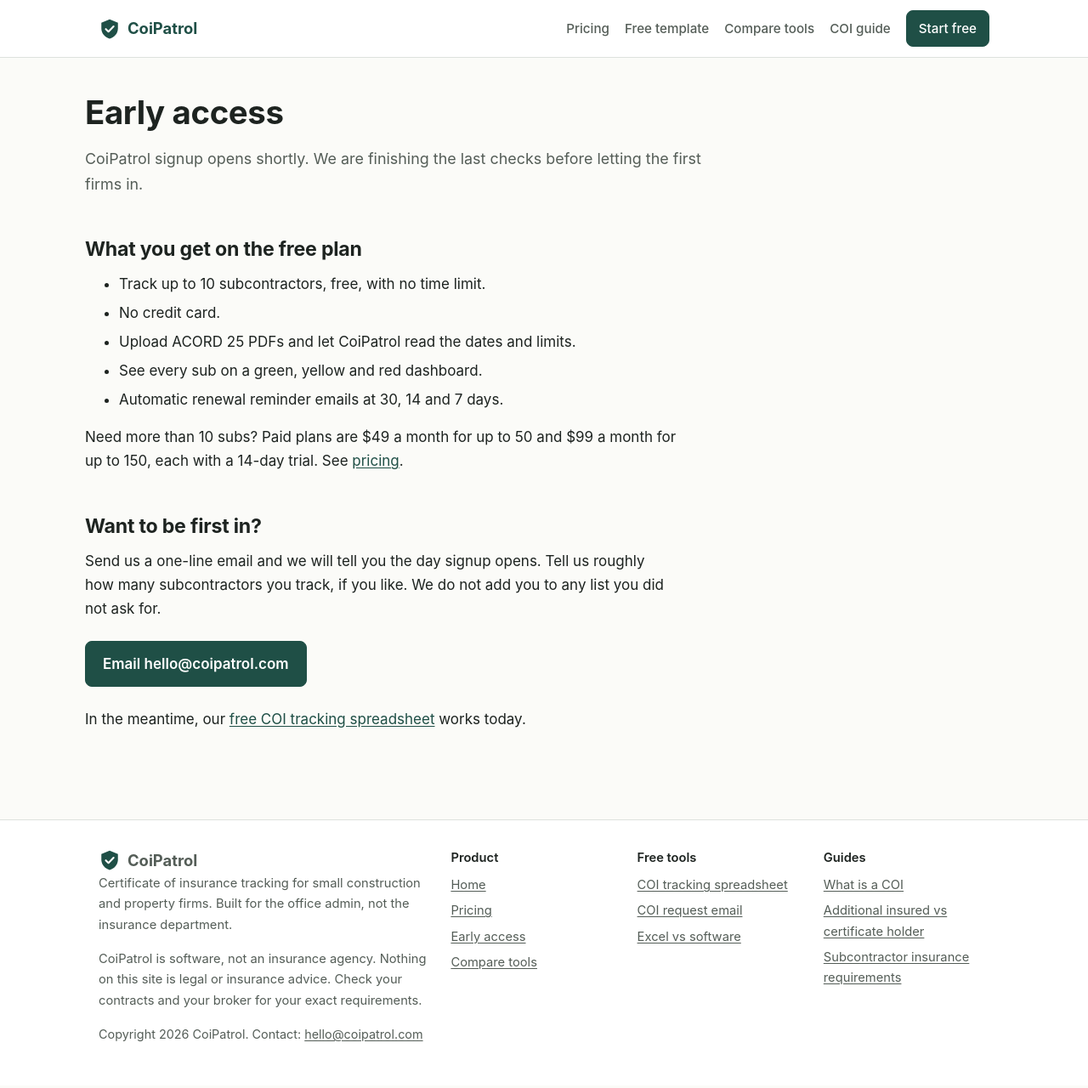
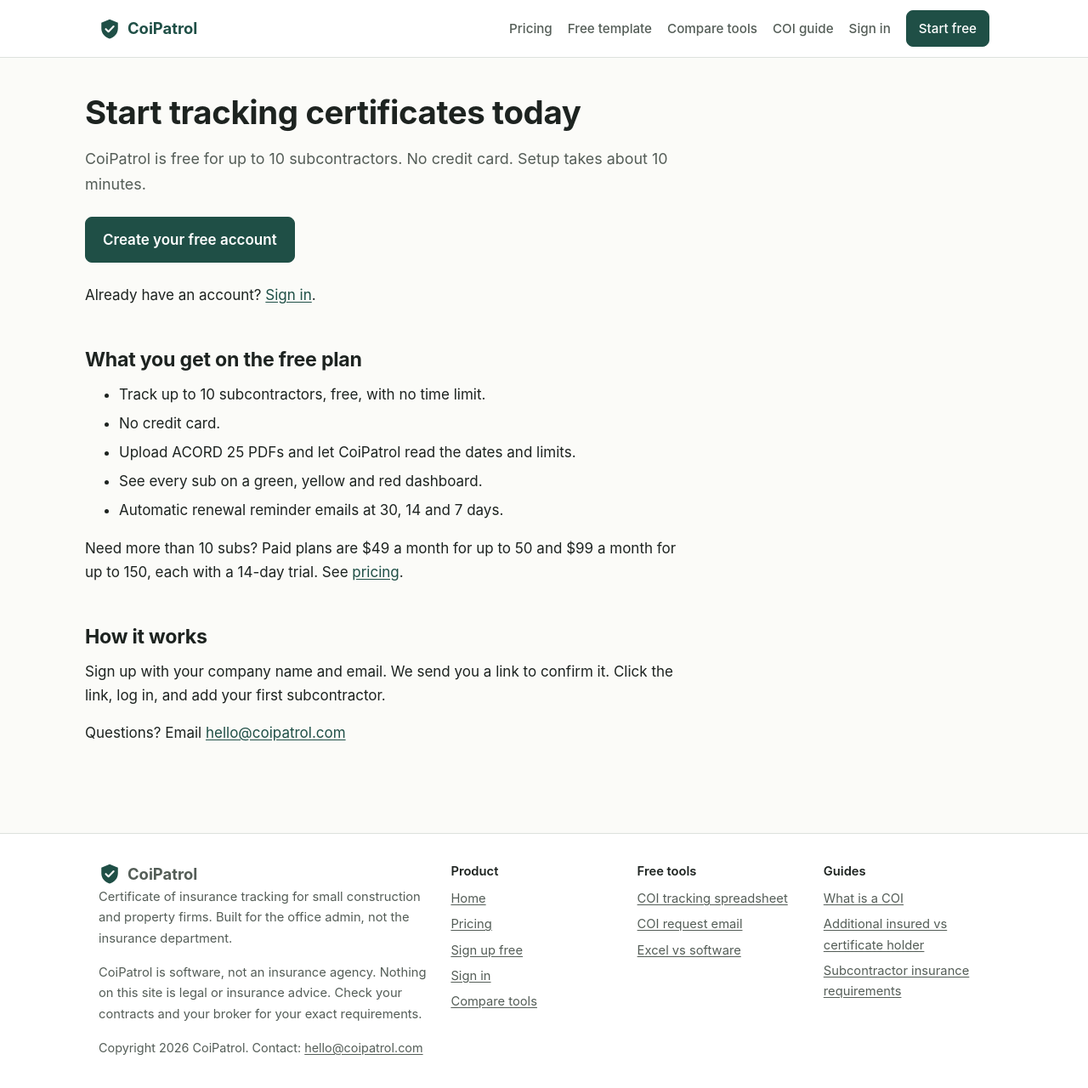
Before and after one commit to aminafara123/coipatrol-site, a plain HTML site: page signup.html in a window 1280 px wide. Shown: the whole page at 85% size. Drawn offline with Linux system fonts and the light colour scheme.

Commit message:
CoiPatrol site: signup funnel to live app, honest pricing buttons

```diff
--- a/signup.html
+++ b/signup.html
@@ -3,12 +3,12 @@
 <head>
 <meta charset="utf-8">
 <meta name="viewport" content="width=device-width, initial-scale=1">
-<title>Early Access | CoiPatrol</title>
-<meta name="description" content="CoiPatrol signup opens shortly. Free for up to 10 subcontractors. Email us to get early access.">
+<title>Sign Up Free | CoiPatrol</title>
+<meta name="description" content="Create your free CoiPatrol account. Track up to 10 subcontractors free. No credit card.">
 <meta name="robots" content="noindex">
 <link rel="canonical" href="https://coipatrol.com/signup.html">
-<meta property="og:title" content="Early Access | CoiPatrol">
-<meta property="og:description" content="CoiPatrol signup opens shortly. Free for up to 10 subcontractors. Email us to get early access.">
+<meta property="og:title" content="Sign Up Free | CoiPatrol">
+<meta property="og:description" content="Create your free CoiPatrol account. Track up to 10 subcontractors free. No credit card.">
 <meta property="og:type" content="website">
 <meta property="og:url" content="https://coipatrol.com/signup.html">
 <link rel="icon" href="/favicon.svg" type="image/svg+xml">
@@ -25,14 +25,17 @@
 <a href="/free-coi-tracking-spreadsheet/">Free template</a>
 <a href="/best-coi-tracking-software/">Compare tools</a>
 <a href="/what-is-a-certificate-of-insurance/">COI guide</a>
-<a class="btn" href="/signup.html">Start free</a>
+<a href="https://app.coipatrol.com/login">Sign in</a>
+<a class="btn" href="https://app.coipatrol.com/register">Start free</a>
     </nav>
   </div>
 </header>
 <main id="main">
 <section class="wrap article">
-  <h1>Early access</h1>
-  <p class="lede">CoiPatrol signup opens shortly. We are finishing the last checks before letting the first firms in.</p>
+  <h1>Start tracking certificates today</h1>
+  <p class="lede">CoiPatrol is free for up to 10 subcontractors. No credit card. Setup takes about 10 minutes.</p>
+  <div class="actions"><a class="btn" href="https://app.coipatrol.com/register">Create your free account</a></div>
+  <p>Already have an account? <a href="https://app.coipatrol.com/login">Sign in</a>.</p>
   <h2>What you get on the free plan</h2>
   <ul>
     <li>Track up to 10 subcontractors, free, with no time limit.</li>
@@ -42,10 +45,9 @@
     <li>Automatic renewal reminder emails at 30, 14 and 7 days.</li>
   </ul>
   <p>Need more than 10 subs? Paid plans are $49 a month for up to 50 and $99 a month for up to 150, each with a 14-day trial. See <a href="/pricing/">pricing</a>.</p>
-  <h2>Want to be first in?</h2>
-  <p>Send us a one-line email and we will tell you the day signup opens. Tell us roughly how many subcontractors you track, if you like. We do not add you to any list you did not ask for.</p>
-  <div class="actions"><a class="btn" href="mailto:hello@coipatrol.com?subject=CoiPatrol%20early%20access">Email hello@coipatrol.com</a></div>
-  <p>In the meantime, our <a href="/free-coi-tracking-spreadsheet/">free COI tracking spreadsheet</a> works today.</p>
+  <h2>How it works</h2>
+  <p>Sign up with your company name and email. We send you a link to confirm it. Click the link, log in, and add your first subcontractor.</p>
+  <p>Questions? Email <a href="mailto:hello@coipatrol.com">hello@coipatrol.com</a></p>
 </section>
 </main>
 <footer class="site-foot">
@@ -57,7 +59,8 @@
     </div>
     <div><p class="foot-h">Product</p><ul>
       <li><a href="/">Home</a></li><li><a href="/pricing/">Pricing</a></li>
-      <li><a href="/signup.html">Early access</a></li><li><a href="/best-coi-tracking-software/">Compare tools</a></li></ul></div>
+      <li><a href="https://app.coipatrol.com/register">Sign up free</a></li><li><a href="https://app.coipatrol.com/login">Sign in</a></li>
+      <li><a href="/best-coi-tracking-software/">Compare tools</a></li></ul></div>
     <div><p class="foot-h">Free tools</p><ul>
       <li><a href="/free-coi-tracking-spreadsheet/">COI tracking spreadsheet</a></li>
       <li><a href="/coi-request-email-template/">COI request email</a></li>
```
Also changed, not shown: 404.html (+4 -2 lines), additional-insured-vs-certificate-holder/index.html (+5 -3 lines), best-coi-tracking-software/index.html (+5 -3 lines), coi-request-email-template/index.html (+5 -3 lines), coi-tracking-excel-vs-software/index.html (+5 -3 lines), free-coi-tracking-spreadsheet/index.html (+5 -3 lines), index.html (+6 -4 lines), pricing/index.html (+8 -6 lines), subcontractor-insurance-requirements/index.html (+5 -3 lines), what-is-a-certificate-of-insurance/index.html (+5 -3 lines).
